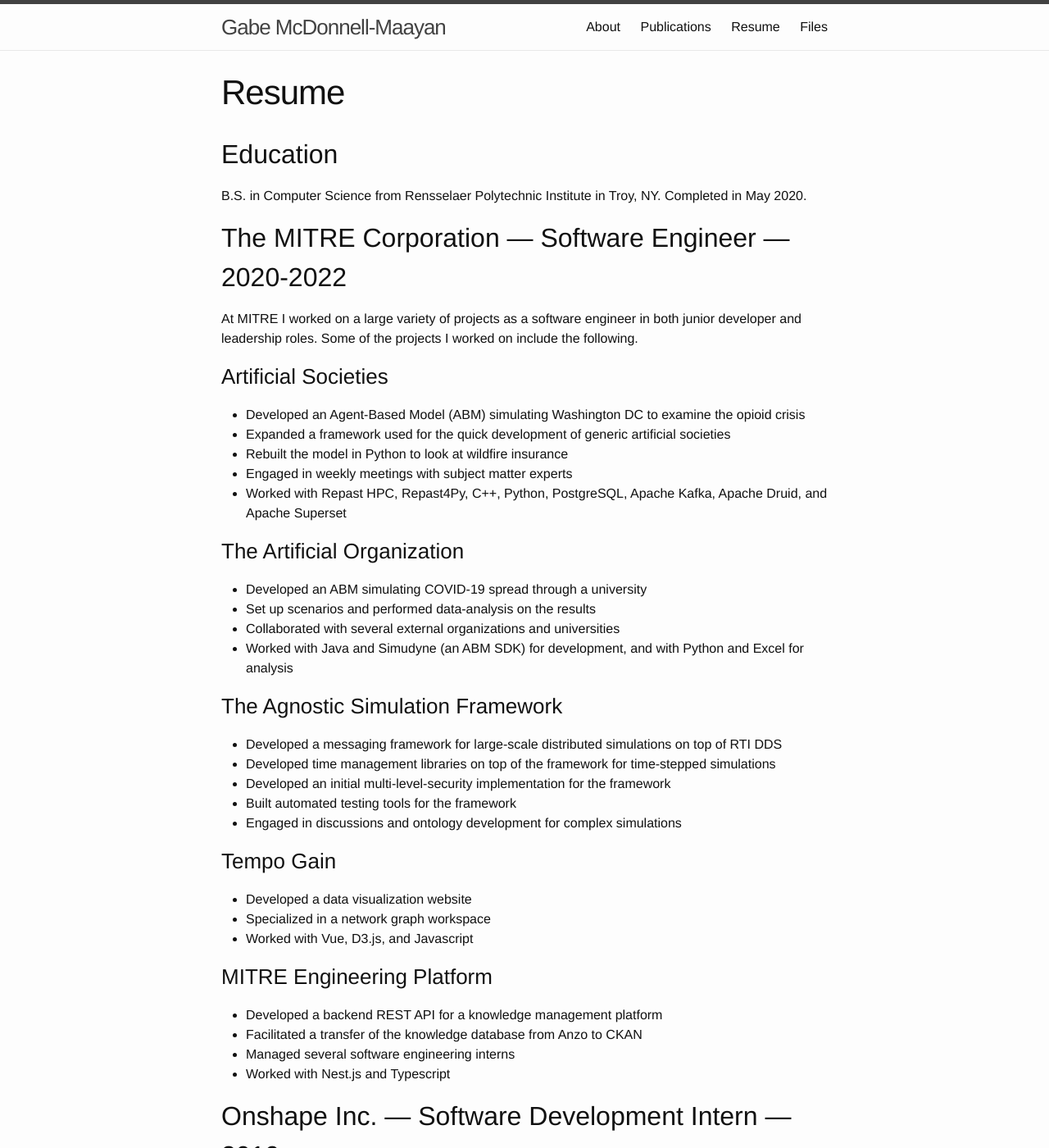
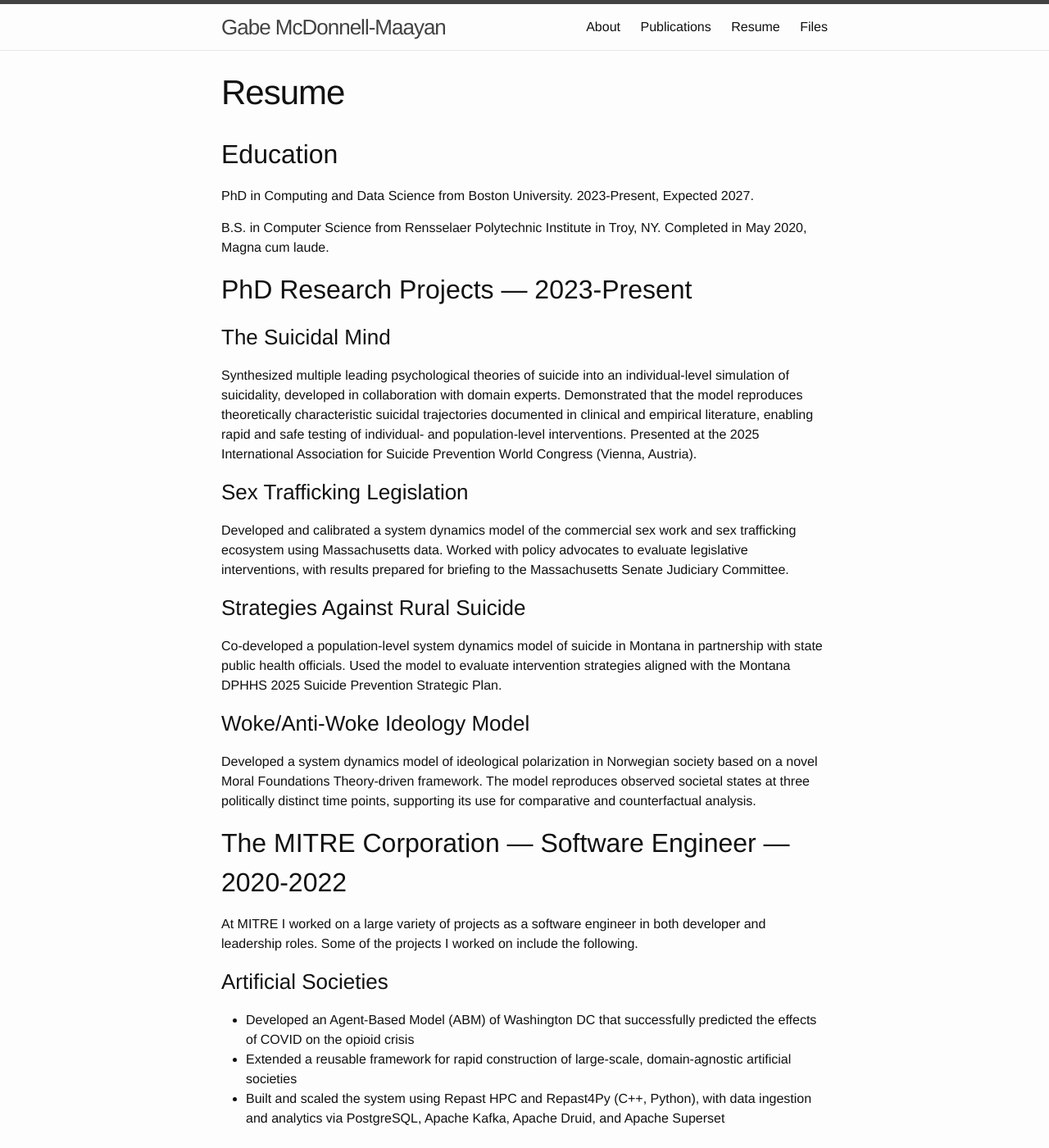
Before and after one commit to gabemgem/gabemgem.github.io, a Jekyll site: the page built from docs/resume.md, in a window 1280 px wide and 1400 px high. Shown: the whole window at 82% size. Built offline with Jekyll 4.4.1, drawn with Linux system fonts in a browser that asks for light colours; some of the changed text lies outside the part shown.

Commit message:
Updated resume, publication list, bio, and added publication files

```diff
--- a/docs/index.html
+++ b/docs/index.html
@@ -4,7 +4,9 @@
 
 <div class="home">
 
-  Gabe McDonnell-Maayan is a PhD candidate with the Boston University Faculty of Computing and Data Science, advised by Wesley Wildman. Gabe’s research applies complex systems methodologies, such as social simulation, network analysis, and machine learning, to a variety of fields. His work includes models of suicide, COVID-19, the opioid crisis, and political ideologies. Gabe specializes in working with subject matter experts to quantify qualitative theories into realistic and executable simulations to be used for experimentation and policy support.
+  Gabe McDonnell-Maayan is a PhD candidate with Boston University's Faculty of Computing and Data Sciences and a researcher and engineer at Just Horizons Alliance. His work sits at the intersection of computational methods and human systems—applying social simulation, statistical analysis, and machine learning to complex policy challenges across a wide variety of domains, including suicide prevention, sex trafficking, political polarization, and infectious disease. Trained in computer science and complex systems, Gabe specializes in translating qualitative theories developed with subject matter experts into rigorous, executable models built for experimentation, scenario testing, and evidence-based policy support.
+
+  Before coming to BU in 2023, Gabe earned his B.S. in computer science from Rensselaer Polytechnic Institute and worked as a software engineer—a background that informs both the technical rigor and the practical orientation he brings to his research. His driving question is simple: how do you make complexity not just understandable, but useful?
 
   <h2>Research Interests</h2>
   <ul>
--- a/docs/resume.md
+++ b/docs/resume.md
@@ -5,23 +5,37 @@
 ---
 
 ## Education
-B.S. in Computer Science from Rensselaer Polytechnic Institute in Troy, NY. Completed in May 2020.
+PhD in Computing and Data Science from Boston University. 2023-Present, Expected 2027.
+
+B.S. in Computer Science from Rensselaer Polytechnic Institute in Troy, NY. Completed in May 2020, Magna cum laude.
+
+## PhD Research Projects --- 2023-Present
+
+### The Suicidal Mind
+Synthesized multiple leading psychological theories of suicide into an individual-level simulation of suicidality, developed in collaboration with domain experts. Demonstrated that the model reproduces theoretically characteristic suicidal trajectories documented in clinical and empirical literature, enabling rapid and safe testing of individual- and population-level interventions. Presented at the 2025 International Association for Suicide Prevention World Congress (Vienna, Austria).
+
+### Sex Trafficking Legislation
+Developed and calibrated a system dynamics model of the commercial sex work and sex trafficking ecosystem using Massachusetts data. Worked with policy advocates to evaluate legislative interventions, with results prepared for briefing to the Massachusetts Senate Judiciary Committee.
+
+### Strategies Against Rural Suicide
+Co-developed a population-level system dynamics model of suicide in Montana in partnership with state public health officials. Used the model to evaluate intervention strategies aligned with the Montana DPHHS 2025 Suicide Prevention Strategic Plan.
+
+### Woke/Anti-Woke Ideology Model
+Developed a system dynamics model of ideological polarization in Norwegian society based on a novel Moral Foundations Theory-driven framework. The model reproduces observed societal states at three politically distinct time points, supporting its use for comparative and counterfactual analysis.
 
 ## The MITRE Corporation --- Software Engineer --- 2020-2022
-At MITRE I worked on a large variety of projects as a software engineer in both junior developer and leadership roles. Some of the projects I worked on include the following.
+At MITRE I worked on a large variety of projects as a software engineer in both developer and leadership roles. Some of the projects I worked on include the following.
 
 ### Artificial Societies
-- Developed an Agent-Based Model (ABM) simulating Washington DC to examine the opioid crisis
-- Expanded a framework used for the quick development of generic artificial societies
-- Rebuilt the model in Python to look at wildfire insurance
-- Engaged in weekly meetings with subject matter experts
-- Worked with Repast HPC, Repast4Py, C++, Python, PostgreSQL, Apache Kafka, Apache Druid, and Apache Superset
+- Developed an Agent-Based Model (ABM) of Washington DC that successfully predicted the effects of COVID on the opioid crisis
+- Extended a reusable framework for rapid construction of large-scale, domain-agnostic artificial societies
+- Built and scaled the system using Repast HPC and Repast4Py (C++, Python), with data ingestion and analytics via PostgreSQL, Apache Kafka, Apache Druid, and Apache Superset
 
 ### The Artificial Organization
-- Developed an ABM simulating COVID-19 spread through a university
-- Set up scenarios and performed data-analysis on the results
-- Collaborated with several external organizations and universities
-- Worked with Java and Simudyne (an ABM SDK) for development, and with Python and Excel for analysis
+- Developed an ABM of COVID-19 transmission in a university setting
+- Performed extensive empirical validation against data from Northeastern, Purdue and Case Western Reserve Universities, revealing policy- and context-dependent differences in transmission dynamics
+- Implemented the model in Java using Simudyne; conducted analysis and visualization in Python and Excel
+- Presented this work at the 2025 Social Simulation Conference in Delft, Netherlands
 
 ### The Agnostic Simulation Framework
 - Developed a messaging framework for large-scale distributed simulations on top of RTI DDS
```
Also changed, not shown: docs/about.md (+2 -2 lines), docs/publications.md (+7 -5 lines), 4 other files.
